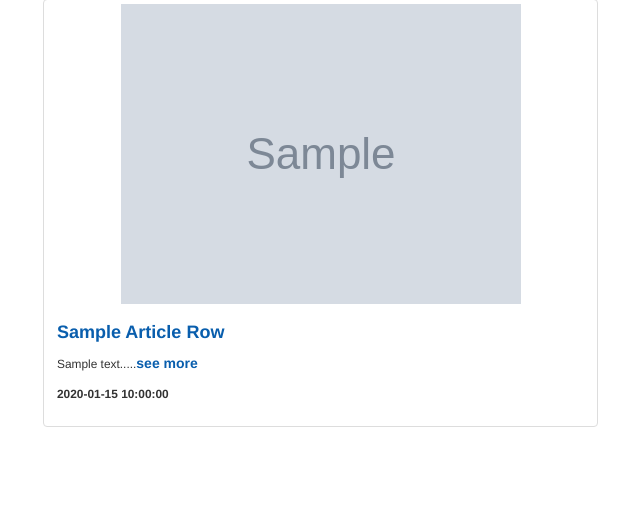
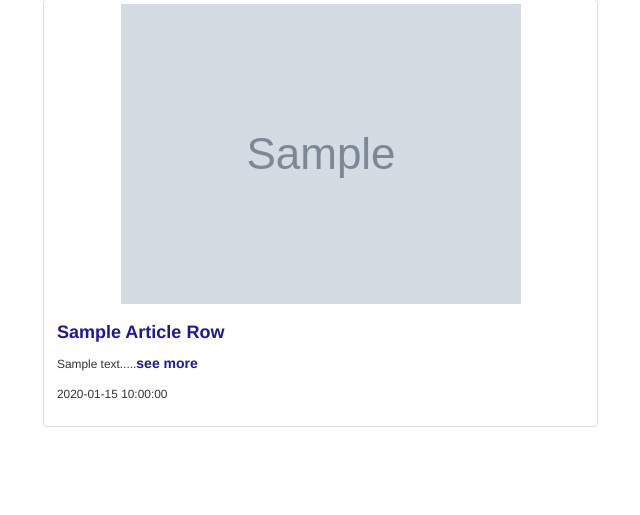
Before and after one commit to iamzilfa/news_app, a Flask app: template app/templates/article.html in a window 1280 px wide. Shown: the part 71-586 px from the top of the page, without its empty margins (27-667 px from the left). Run offline with Flask 2, Linux system fonts and the light colour scheme; the template is opened without the code that fills it: most values are stand-ins (such as "Sample title", 1, 10 or a date in 2020); grey boxes marked "Sample" are stand-in pictures; some libraries are stand-ins or nearby versions.

Commit message:
last commit

```diff
--- a/app/templates/article.html
+++ b/app/templates/article.html
@@ -16,9 +16,9 @@
             <div class="thumbnail">
                 <img src="{{article.urlToImage}}" alt="" style="height:300px"></a>
                 <div class="caption">
-                    <h4><a style="text-transform: capitalize;color: rgb(9, 94, 173)" href="{{article.url}}" target="_blank"><strong>{{article.title}}</strong></a></h4>
-                    <p><small>{{article.description}}....</small><a style="color: rgb(9, 94, 173)" href="{{article.url}}" target="_blank"><b>see more</b></a></p>
-                    <p><small><b>{{article.publishedAt}}</b></small></p>
+                    <h4><a style="text-transform: capitalize;color: rgb(32, 23, 150)" href="{{article.url}}" target="_blank"><strong>{{article.title}}</strong></a></h4>
+                    <p><small>{{article.description}}....</small><a style="color: rgb(32, 23, 150)" href="{{article.url}}" target="_blank"><b>see more</b></a></p>
+                    <p><small>{{article.publishedAt}}</small></p>
                 </div>
             </div>
         </div>
--- a/app/templates/macros.html
+++ b/app/templates/macros.html
@@ -1,3 +1,5 @@
+<link href="https://fonts.googleapis.com/css2?family=Acme&display=swap" rel="stylesheet">
+
 {% macro displaySourcesList(sources_list) %}
 {% for source_row in sources_list |batch(4) %}
 <div class="row ">
```
